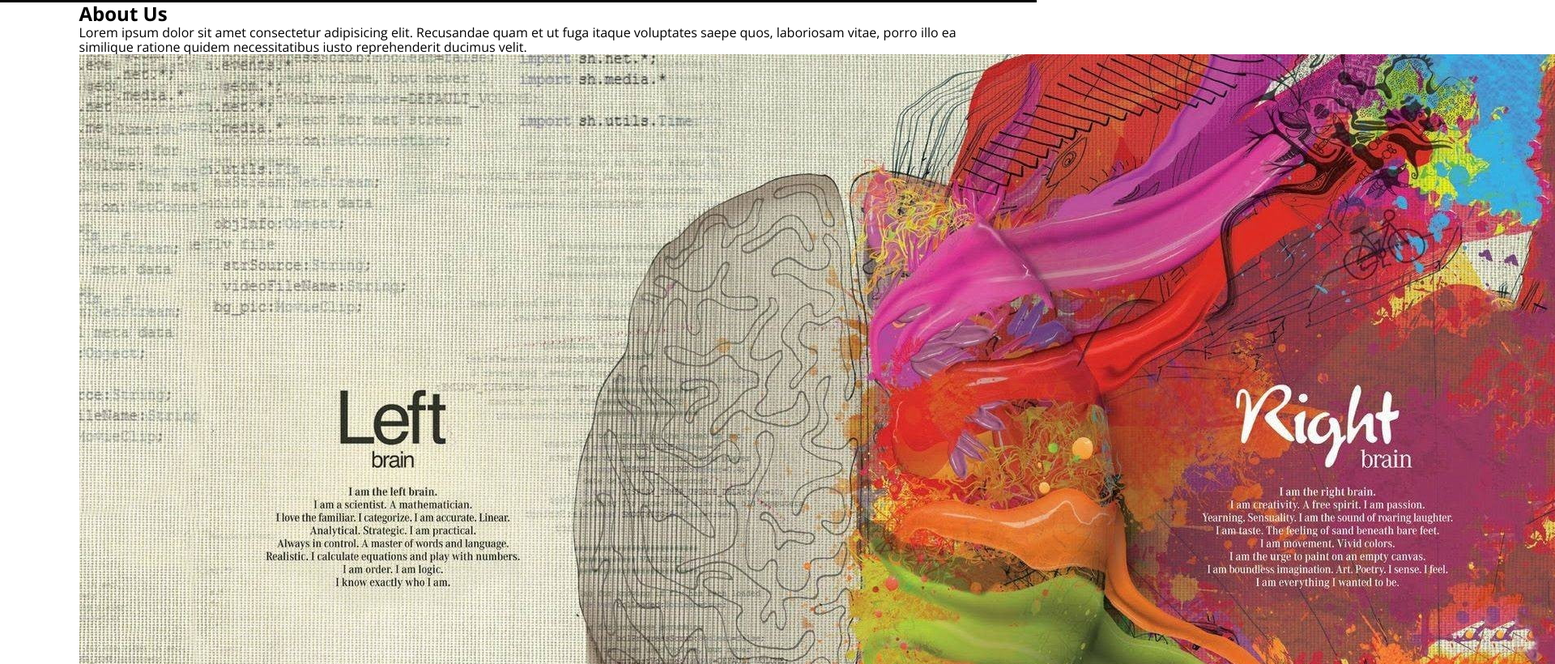
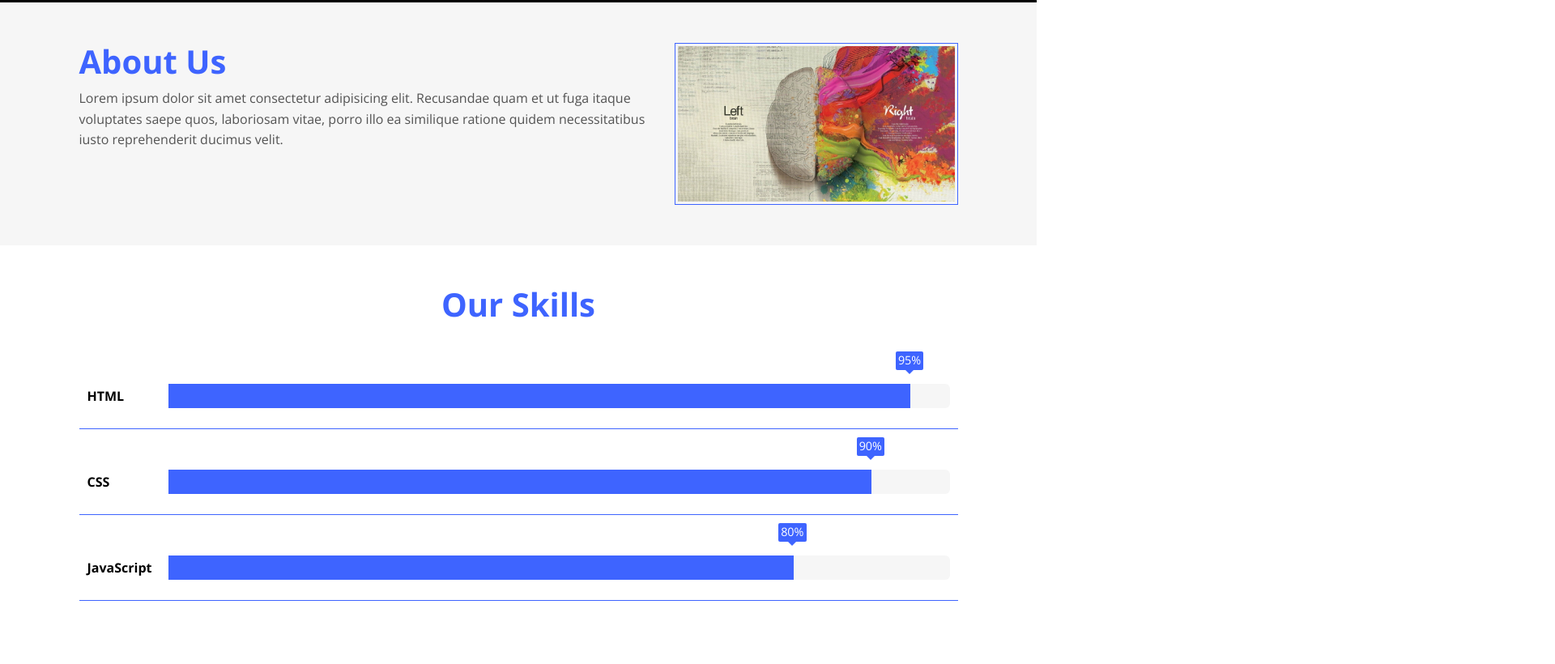
Before and after one commit to Sayed2210/Special-Template-Vanilla-JS, a plain HTML site: page index.html in a window 1280 px wide. Shown: the part 797-1617 px from the top of the page at 81% size, 1920 px wide, since content can reach past the window. Drawn offline with nearby package versions, Linux system fonts and the light colour scheme.

Commit message:
create our siklls section

```diff
--- a/css/style.css
+++ b/css/style.css
@@ -7,6 +7,8 @@
     --main-color: rgb(62, 100, 255);
     --alt-color: rgb(94, 223, 255);
     --third-color: rgb(178, 252, 255);
+    --section-bg: #f6f6f6;
+    --padding-section: 50px;
 }
 body {
     font-family: 'Open Sans', sans-serif;
@@ -16,6 +18,9 @@ html {
 }
 ul {
     list-style-type: none;
+}
+img {
+    max-width: 100%;
 }
 /*some components*/
 .container {
@@ -292,3 +297,96 @@ ul {
         text-align: justify;
     }
 }
+/* About us section */
+.about-us {
+    padding-top: var(--padding-section);
+    padding-bottom: var(--padding-section);
+    background-color: var(--section-bg);
+}
+.about-us .container {
+    display: flex;
+}
+.about-us .info {
+    flex: 1;
+}
+.about-us .info h2 {
+    margin-bottom: 10px;
+    font-size: 2.5rem;
+    color: var(--main-color);
+}
+.about-us .info p {
+    line-height: 1.6;
+    color: #535353;
+}
+.about-us img {
+    width: 350px;
+    padding: 3px;
+    border: 1px solid var(--main-color);
+}
+/* Skills Section */
+.skills {
+    padding-top: var(--padding-section);
+    padding-bottom: var(--padding-section);
+}
+.skills .container > h2 {
+    margin-bottom: 50px;
+    font-size: 2.5rem;
+    color: var(--main-color);
+    text-align: center;
+}
+.skill-box {
+    display: flex;
+    justify-content: space-between;
+    align-items: center;
+    padding: 25px 10px;
+    margin-bottom: 25px;
+    border-bottom: 1px solid var(--main-color);
+}
+.skill-box h4 {
+    width: 100px;
+}
+.progress {
+    position: relative;
+    width: calc(100% - 100px);
+    background-color: #f6f6f6;
+    height: 30px;
+    -webkit-border-radius: 6px;
+    -moz-border-radius: 6px;
+    -ms-border-radius: 6px;
+    -o-border-radius: 6px;
+    border-radius: 6px;
+}
+.progress > span {
+    position: absolute;
+    left: 0;
+    top: 0;
+    background-color: var(--main-color);
+    height: 100%;
+}
+.progress > span > span {
+    position: absolute;
+    right: -16px;
+    top: -40px;
+    padding: 3px;
+    background-color: var(--main-color);
+    -webkit-border-radius: 2px;
+    -moz-border-radius: 2px;
+    -ms-border-radius: 2px;
+    -o-border-radius: 2px;
+    border-radius: 2px;
+    color: #fff;
+    font-size: .9rem;
+}
+.progress > span > span::before {
+    content: "";
+    border: 5px solid;
+    border-color: var(--main-color) transparent transparent;
+    position: absolute;
+    bottom: -10px;
+    left: 50%;
+    -o-transform: translateX(-50%);
+    -webkit-transform: translateX(-50%);
+    -moz-transform: translateX(-50%);
+    -ms-transform: translateX(-50%);
+    transform: translateX(-50%);
+}
--- a/index.html
+++ b/index.html
@@ -77,6 +77,37 @@
         </div>
     </div>
     <!-- End About us Section -->
+    <!-- Start Skills section -->
+    <div class="skills">
+        <div class="container">
+            <h2>Our Skills</h2>
+            <div class="skill-box">
+                <h4>HTML</h4>
+                <div class="progress">
+                    <span style="width: 95%;">
+                        <span>95%</span>
+                    </span>
+                </div>
+            </div>
+            <div class="skill-box">
+                <h4>CSS</h4>
+                <div class="progress">
+                    <span style="width: 90%;">
+                        <span>90%</span>
+                    </span>
+                </div>
+            </div>
+            <div class="skill-box">
+                <h4>JavaScript</h4>
+                <div class="progress">
+                    <span style="width: 80%;">
+                        <span>80%</span>
+                    </span>
+                </div>
+            </div>
+        </div>
+    </div>
+    <!-- End Skills Section -->
     <!-- My vanilla js -->
     <script src="js/script.js"></script>
 </body>
```
Also changed, not shown: 1 other file.
